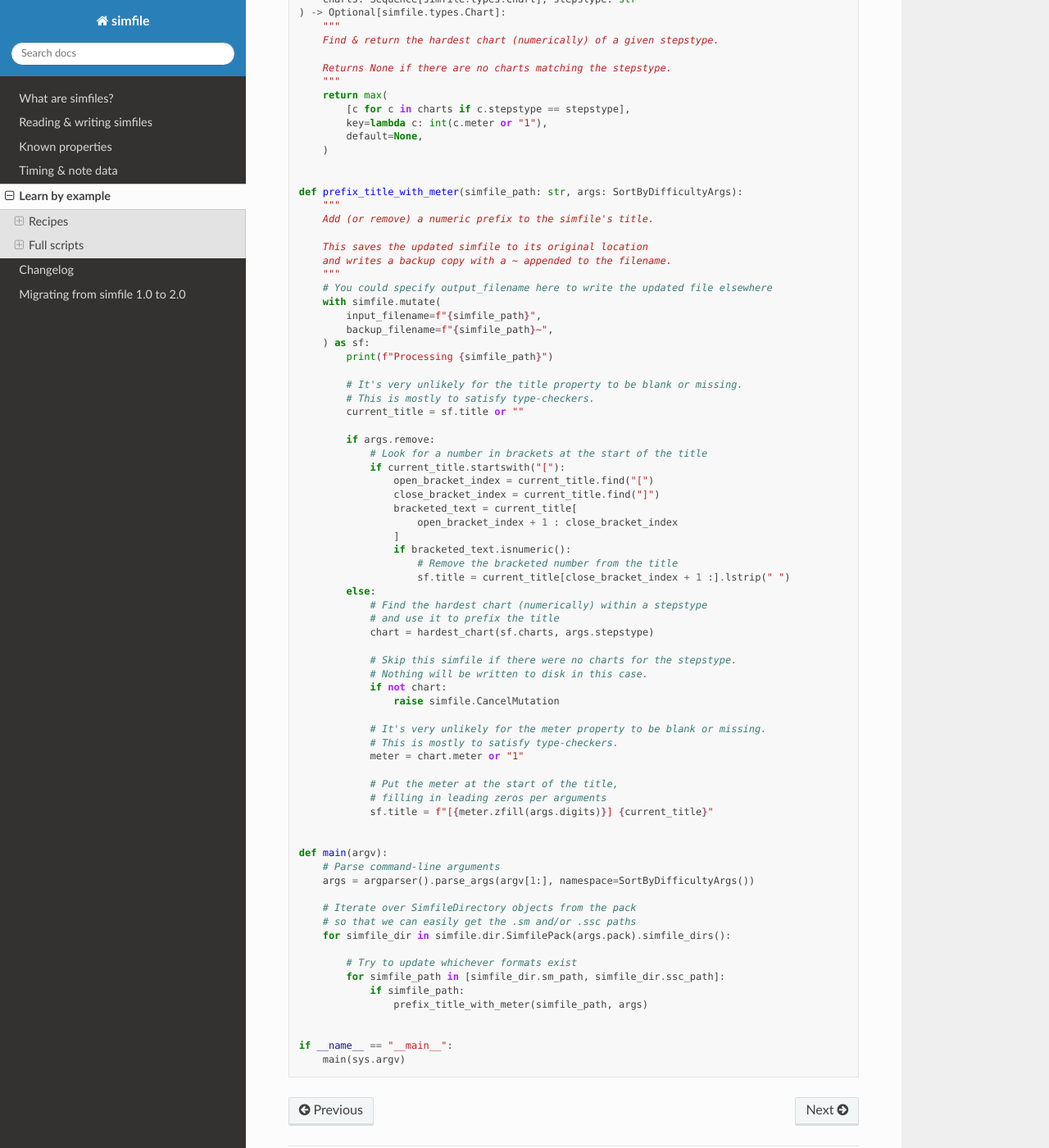
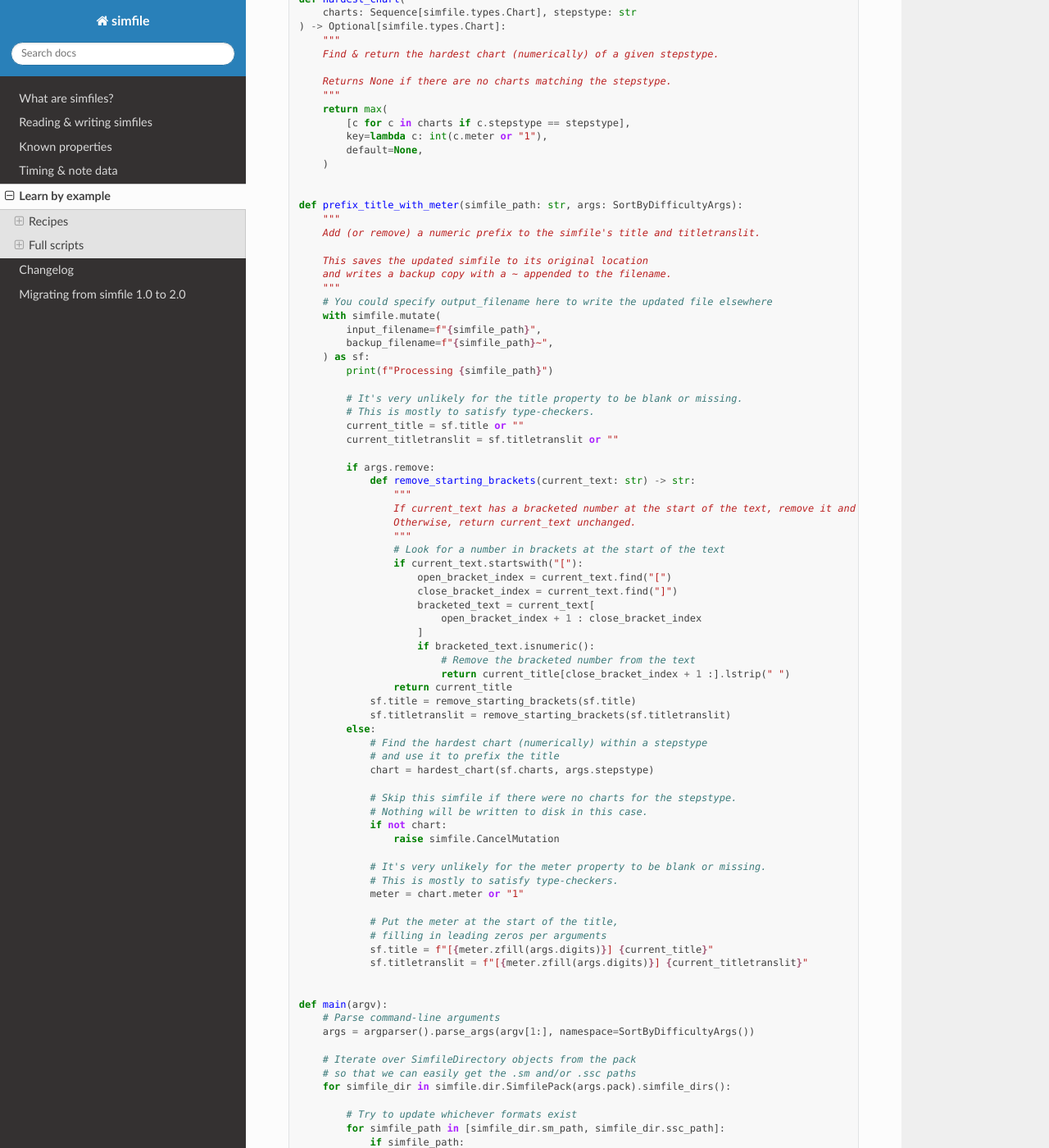
Before and after one commit to garcia/simfile, a Sphinx documentation site: the page built from docs/source/examples.rst, in a window 1280 px wide and 1400 px high, scrolled down 5166 px. Shown: the whole window at 82% size. Built offline with Sphinx 7.4.7 and the Read the Docs theme 2.0.0, drawn with Linux system fonts in a browser that asks for light colours; some of the changed text lies outside the part shown.

Commit message:
In difficulty sort example script, also apply changes to titletranslit (#27)
* Also apply changes to titletranslit

Stepmania sorts songs based off of their transliterated title if it exists (it looks like?), so songs with transliterated titles aren't sorted by Stepmania in the way this script wants to achieve.

* Fix typo

For some reason I thought sm called this translittitle...

* Fix Indentation for function documentation

```diff
--- a/docs/source/examples.rst
+++ b/docs/source/examples.rst
@@ -253,7 +253,8 @@ sort_by_difficulty.py
     so that they are sorted by difficulty in StepMania.
 
     This script finds the hardest chart of a given stepstype (dance-single by default)
-    and puts its meter (difficulty number) between brackets at the start of the title.
+    and puts its meter (difficulty number) between brackets at the start of the title
+    and titletranslit.
 
     Usage examples:
 
@@ -321,7 +322,7 @@ sort_by_difficulty.py
 
     def prefix_title_with_meter(simfile_path: str, args: SortByDifficultyArgs):
         """
-        Add (or remove) a numeric prefix to the simfile's title.
+        Add (or remove) a numeric prefix to the simfile's title and titletranslit.
 
         This saves the updated simfile to its original location
         and writes a backup copy with a ~ appended to the filename.
@@ -336,18 +337,27 @@ sort_by_difficulty.py
             # It's very unlikely for the title property to be blank or missing.
             # This is mostly to satisfy type-checkers.
             current_title = sf.title or ""
+            current_titletranslit = sf.titletranslit or ""
 
             if args.remove:
-                # Look for a number in brackets at the start of the title
-                if current_title.startswith("["):
-                    open_bracket_index = current_title.find("[")
-                    close_bracket_index = current_title.find("]")
-                    bracketed_text = current_title[
-                        open_bracket_index + 1 : close_bracket_index
-                    ]
-                    if bracketed_text.isnumeric():
-                        # Remove the bracketed number from the title
-                        sf.title = current_title[close_bracket_index + 1 :].lstrip(" ")
+                def remove_starting_brackets(current_text: str) -> str:
+                    """
+                    If current_text has a bracketed number at the start of the text, remove it and return it
+                    Otherwise, return current_text unchanged.
+                    """
+                    # Look for a number in brackets at the start of the text
+                    if current_text.startswith("["):
+                        open_bracket_index = current_text.find("[")
+                        close_bracket_index = current_text.find("]")
+                        bracketed_text = current_text[
+                            open_bracket_index + 1 : close_bracket_index
+                        ]
+                        if bracketed_text.isnumeric():
+                            # Remove the bracketed number from the text
+                            return current_title[close_bracket_index + 1 :].lstrip(" ")
+                    return current_title
+                sf.title = remove_starting_brackets(sf.title)
+                sf.titletranslit = remove_starting_brackets(sf.titletranslit)
             else:
                 # Find the hardest chart (numerically) within a stepstype
                 # and use it to prefix the title
@@ -365,6 +375,7 @@ sort_by_difficulty.py
                 # Put the meter at the start of the title,
                 # filling in leading zeros per arguments
                 sf.title = f"[{meter.zfill(args.digits)}] {current_title}"
+                sf.titletranslit = f"[{meter.zfill(args.digits)}] {current_titletranslit}"
 
 
     def main(argv):
```
